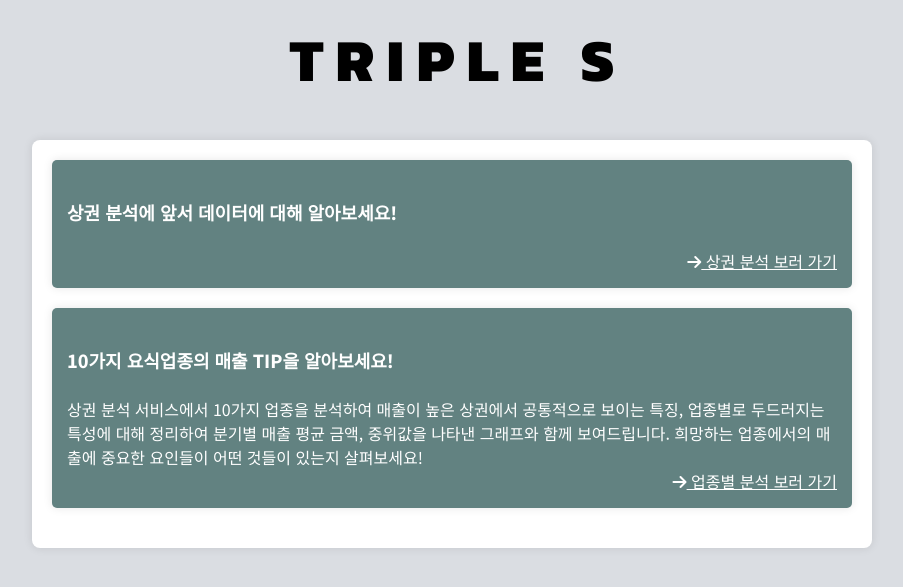
After one commit to Capstone-design-dankook/SSS-project, a Django app: page /intro/ in a window 1280 px wide. The commit adds this page. Shown: the top 587 px of the page, without its empty margins (188-1091 px from the left). Run offline with Django 4.2, Linux system fonts and the light colour scheme; some libraries are stand-ins or nearby versions.

Commit message:
intro url 및 페이지 추가

```diff
--- a/output/views.py
+++ b/output/views.py
@@ -7,6 +7,9 @@ import pandas as pd
 # 최초 상권분석 서비스 소개 페이지
 def index(request):
     return render(request, 'output/index.html')
+
+def intro(request):
+    return render(request, 'output/intro.html')
 
 def industry(request):
     return render(request, 'output/industry.html')
--- a/static/css/industry.css
+++ b/static/css/industry.css
@@ -16,7 +16,7 @@
     text-align: center;
     color: black;
     margin-bottom: 20px;
-    font-size: 22px;
+    font-size: 30px;
   }
 
   a {
@@ -59,23 +59,30 @@
     box-shadow: 0 0 10px rgba(0, 0, 0, 0.1);
   }
 
+  h4 {
+    font-size: 18px;
+  }
+
   .tip {
     background-color: #628281;
-    color: #DADDE2;
+    color: white;
     padding: 15px;
     margin-bottom: 20px;
+    border-radius: 5px;
+    box-shadow: 0 0 10px rgba(0, 0, 0, 0.1);
   }
 
   .small-container {
-    background-color: #889FA5;
-    color: white;
+    background-color: white;
+    color: black;
     padding: 20px;
     margin-bottom: 40px;
     border-radius: 10px;
+    box-shadow: 0 0 10px rgba(0, 0, 0, 0.1);
   }
 
   .title {
-    color: white;
+    color: black;
   }
 
   .text-section {
--- a/templates/output/index.html
+++ b/templates/output/index.html
@@ -16,12 +16,12 @@
         <div class="wrapper">
             <h1>Seoul Startup Spot</h1>
             <p>
-                서울시의 1,672개의 상권들을 분석하여 요식업 예비 창업자에게<br> 창업 위치 선정에 도움을 주는 사이트입니다.
+                서울시의 1,672개의 상권들을 분석하여 요식업 예비 창업자에게<br> 창업 위치 선정에 도움을 주는 사이트입니다. 서울 열린 데이터 광장에서 제공하는 <br>상권 데이터를 기반으로 예측한 데이터를 보여드립니다.
             </p>
             <p>
                 창업 희망 업종이 해당 지역 상권에서 어떤 특성을 갖고 <br> 매출에 영향을 미치는 요인이 무엇인지 알아보세요!
             </p>
-            <a href="industry/">상권 분석 서비스 시작하기</a>
+            <a href="intro/">상권 분석 서비스 시작하기</a>
         </div>
     </section>
 </body>
--- /dev/null
+++ b/templates/output/intro.html
@@ -0,0 +1,41 @@
+{% load static %}
+
+<!DOCTYPE html>
+<html lang="ko">
+<head>
+    <meta charset="UTF-8">
+    <title>SSS</title>
+    <script src="https://kit.fontawesome.com/8878cbea7e.js" crossorigin="anonymous"></script>
+    <link rel="shortcut icon" type="image/png" href="{% static 'images/favicon.png' %}">
+    <link rel="stylesheet" href="{% static 'css/industry.css' %}">
+    <link rel="preconnect" href="https://fonts.googleapis.com">
+    <link rel="preconnect" href="https://fonts.gstatic.com" crossorigin>
+    <link href="https://fonts.googleapis.com/css2?family=Kanit:wght@800&family=Noto+Sans+KR:wght@300;400;800&display=swap" rel="stylesheet">
+    <script src="https://cdn.jsdelivr.net/npm/chart.js"></script>
+</head>
+<body>
+
+<header class="header">
+    <h1>T R I P L E &nbsp;&nbsp;S</h1>
+</header>
+
+<div class="container">
+        <div class="big-container">
+            <div class="tip">
+                <h4>상권 분석에 앞서 데이터에 대해 알아보세요!</h4>
+
+                <div class="input">
+                    <a href="/input"><i class="fa-solid fa-arrow-right"></i>&nbsp;상권 분석 보러 가기</a>
+                </div>
+            </div>
+
+            <div class="tip">
+                <h4>10가지 요식업종의 매출 TIP을 알아보세요!</h4>
+                상권 분석 서비스에서 10가지 업종을 분석하여 매출이 높은 상권에서 공통적으로 보이는 특징, 업종별로 두드러지는 특성에 대해 정리하여 분기별 매출 평균 금액, 중위값을 나타낸 그래프와 함께 보여드립니다. 희망하는 업종에서의 매출에 중요한 요인들이 어떤 것들이 있는지 살펴보세요!
+                <div class="input">
+                    <a href="/industry"><i class="fa-solid fa-arrow-right"><br></i>&nbsp;업종별 분석 보러 가기</a>
+                </div>
+            </div>
+        </div>
+</body>
+</html>
--- a/triples/urls.py
+++ b/triples/urls.py
@@ -5,6 +5,7 @@ from output import views
 urlpatterns = [
     path('admin/', admin.site.urls),
     path('', views.index, name='first'),
+    path('intro/', views.intro),
     path('industry/', views.industry),
     path('input/', views.input),
     path('output/', include('output.urls')),
```
Also changed, not shown: templates/output/industry.html (+1 -8 lines), templates/living.html (deleted), templates/output/living.html (added).
